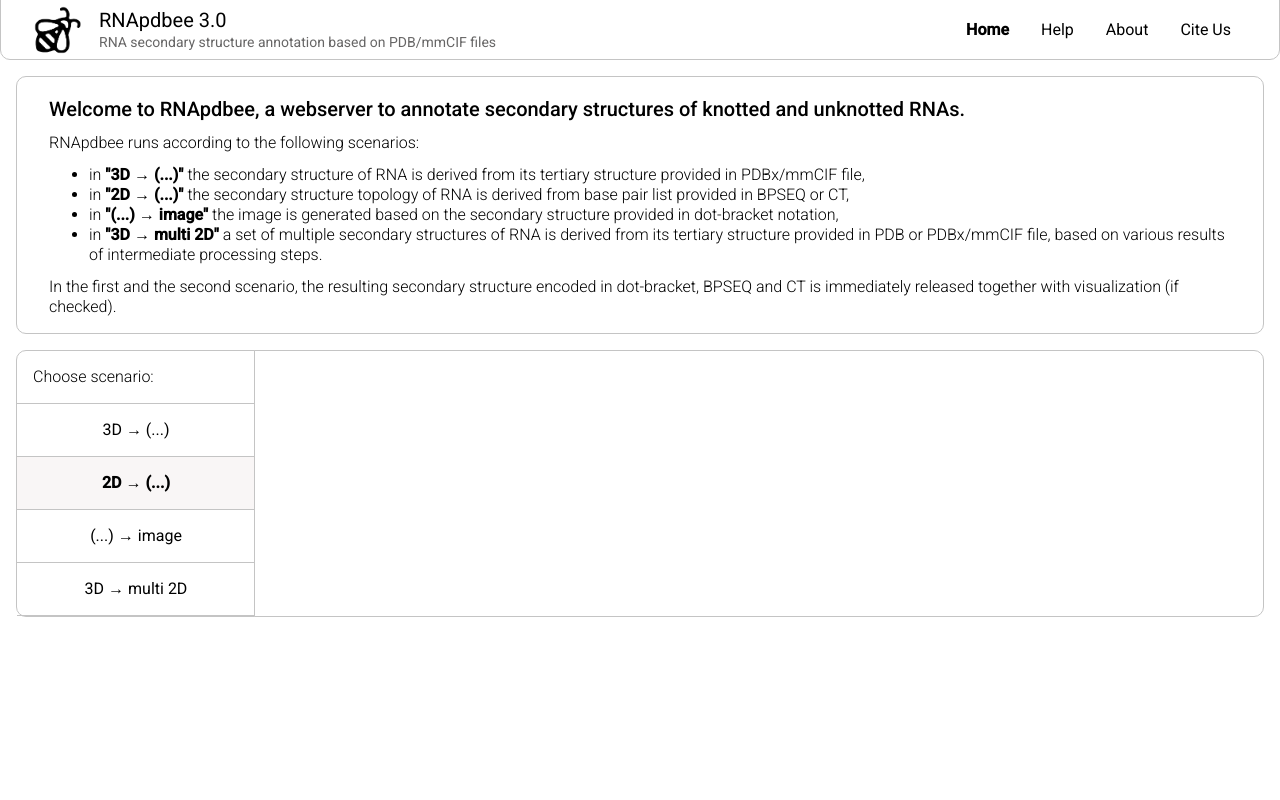
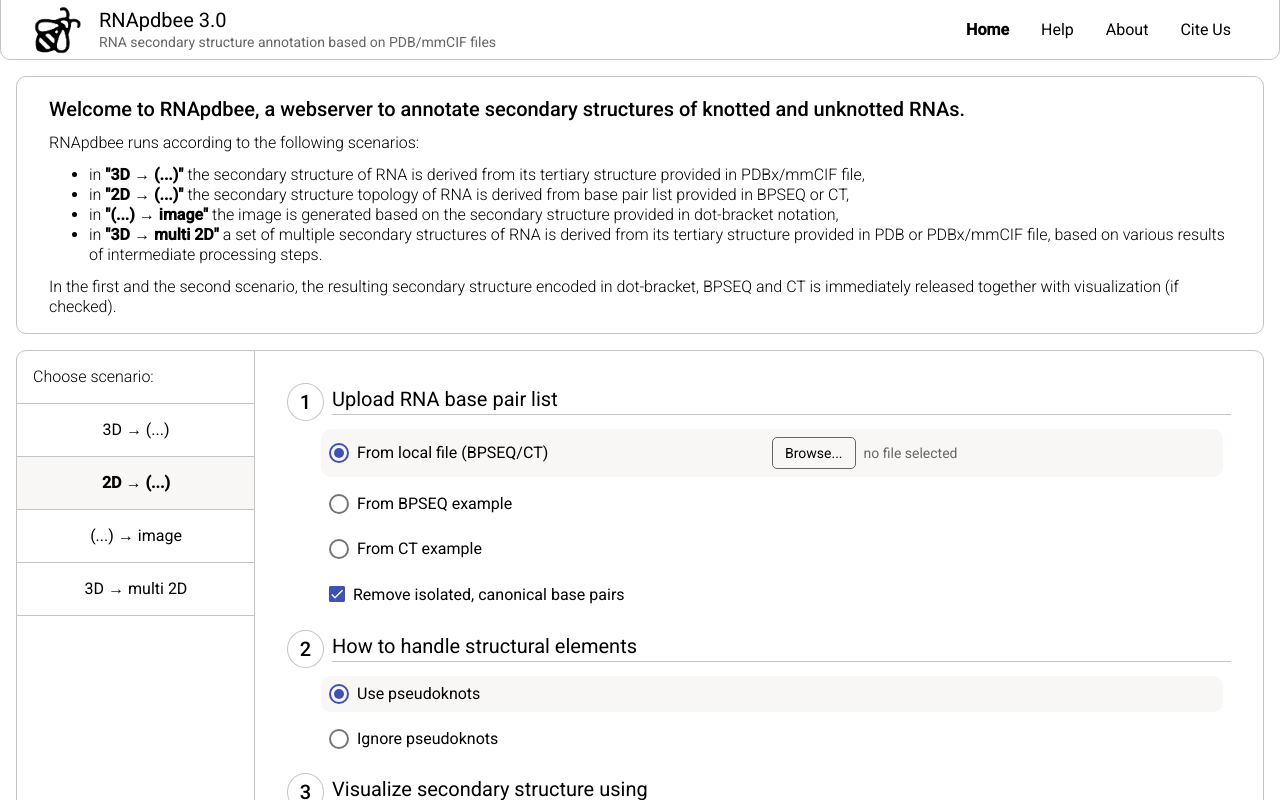
Before and after one commit to rnapdbee/rnapdbee-frontend, an Angular app: page / in a window 1280 px wide. Both pictures are taken after a click on the element "2D → (...)". Shown: the top 800 px of the page. Built offline with nearby package versions, Linux system fonts and the light colour scheme.

Commit message:
feat: secondary-to-dbn complete input form

```diff
--- a/src/app/calculations/calculations.module.ts
+++ b/src/app/calculations/calculations.module.ts
@@ -4,12 +4,16 @@
 import { TertiaryToDBNInputFormComponent } from './components/tertiary-to-dbn-input-form/tertiary-to-dbn-input-form.component';
 import { TertiaryToDbnUploadFormComponent } from './components/tertiary-to-dbn-input-form/tertiary-to-dbn-upload-form/tertiary-to-dbn-upload-form.component';
 import { HomeComponent } from './pages/home/home.component';
+import { SecondaryToDbnInputFormComponent } from './components/secondary-to-dbn-input-form/secondary-to-dbn-input-form.component';
+import { SecondaryToDbnUploadFormComponent } from './components/secondary-to-dbn-input-form/secondary-to-dbn-upload-form/secondary-to-dbn-upload-form.component';
 
 
 const COMPONENTS = [
   HomeComponent,
   TertiaryToDBNInputFormComponent,
   TertiaryToDbnUploadFormComponent,
+  SecondaryToDbnInputFormComponent,
+  SecondaryToDbnUploadFormComponent,
 ];
 
 const MODULES = [
--- /dev/null
+++ b/src/app/calculations/components/secondary-to-dbn-input-form/secondary-to-dbn-input-form.component.html
@@ -0,0 +1,26 @@
+<form [formGroup]="paramsForm" (ngSubmit)="onSubmit()">
+  <app-step [value]="1">Upload RNA base pair list</app-step>
+  <app-secondary-to-dbn-upload-form (uploadChange)="onUploadMethodChange($event)"></app-secondary-to-dbn-upload-form>
+
+  <app-checkbox formControlName="removeIsolated" label="Remove isolated, canonical base pairs"></app-checkbox>
+
+  <app-step [value]="2">How to handle structural elements</app-step>
+  <mat-radio-group formControlName="structuralElementsHandling">
+    <app-radio-button *ngFor="let item of STRUCTURAL_ELEMENTS_HANDLING" [value]="item.key" [label]="item.label"
+      [checked]="paramsForm.value.structuralElementsHandling === item.key">
+    </app-radio-button>
+  </mat-radio-group>
+
+  <app-step [value]="3">Visualize secondary structure using</app-step>
+  <mat-radio-group formControlName="visualizationTool">
+    <app-radio-button *ngFor="let item of VISUALISATION_TOOL" [value]="item.key" [label]="item.label"
+      [checked]="paramsForm.value.visualizationTool === item.key">
+    </app-radio-button>
+  </mat-radio-group>
+
+  <mat-divider></mat-divider>
+
+  <div class="submit">
+    <button mat-raised-button color="primary" type="submit" [disabled]="!isValid()">Run</button>
+  </div>
+</form>
--- /dev/null
+++ b/src/app/calculations/components/secondary-to-dbn-input-form/secondary-to-dbn-input-form.component.scss
@@ -0,0 +1,17 @@
+@import "src/variables";
+
+:host {
+  form {
+    margin: 1rem auto;
+
+    .submit {
+      display: flex;
+      justify-content: flex-end;
+      margin: 1rem 0;
+
+      button {
+        padding: 0 3.5rem;
+      }
+    }
+  }
+}
--- /dev/null
+++ b/src/app/calculations/components/secondary-to-dbn-input-form/secondary-to-dbn-input-form.component.ts
@@ -0,0 +1,42 @@
+import { Component, OnInit } from '@angular/core';
+import { FormBuilder } from '@angular/forms';
+import { STRUCTURAL_ELEMENTS_HANDLING, VISUALISATION_TOOL } from 'src/app/shared/constants/param-options.const';
+import { UploadMethod } from 'src/app/shared/models/upload-type.model';
+
+@Component({
+  selector: 'app-secondary-to-dbn-input-form',
+  templateUrl: './secondary-to-dbn-input-form.component.html',
+  styleUrls: ['./secondary-to-dbn-input-form.component.scss']
+})
+export class SecondaryToDbnInputFormComponent {
+
+  constructor(private readonly fb: FormBuilder) { }
+
+  STRUCTURAL_ELEMENTS_HANDLING = STRUCTURAL_ELEMENTS_HANDLING;
+  VISUALISATION_TOOL = VISUALISATION_TOOL;
+
+  uploadMethod: UploadMethod | undefined;
+
+  paramsForm = this.fb.group({
+    removeIsolated: [true],
+    structuralElementsHandling: [STRUCTURAL_ELEMENTS_HANDLING[0].key],
+    visualizationTool: [VISUALISATION_TOOL[0].key]
+  })
+
+  isValid() {
+    if(this.uploadMethod && this.uploadMethod.valid) {
+      return true;
+    }
+    return false;
+  }
+
+  onUploadMethodChange(event: UploadMethod) {
+    this.uploadMethod = event;
+  }
+
+  onSubmit() {
+    // TODO: submit form to service
+    console.log(this.paramsForm.value);
+    console.log(this.uploadMethod);
+  }
+}
--- /dev/null
+++ b/src/app/calculations/components/secondary-to-dbn-input-form/secondary-to-dbn-upload-form/secondary-to-dbn-upload-form.component.html
@@ -0,0 +1,35 @@
+<form>
+  <mat-radio-group [(ngModel)]="currentUploadType" (ngModelChange)="onMethodChange()" name="upload-type">
+    <app-radio-button
+      label="From local file (BPSEQ/CT)"
+      [value]="UploadType.fromLocalFile"
+      [checked]="currentUploadType === UploadType.fromLocalFile">
+
+      <div inline class="file-upload">
+        <label for="file-input">Browse...</label>
+        <input type="file" (change)="uploadFile($event)" id="file-input" name="file">
+        <span>
+          {{ file ? file.name : 'no file selected' }}
+        </span>
+      </div>
+    </app-radio-button>
+
+    <app-radio-button
+      label="From BPSEQ example"
+      [value]="UploadType.fromExample"
+      [checked]="isExampleChecked('bpseq')"
+      (click)="onExampleTypeChange('bpseq')">
+
+      <app-example-picker [examples]="bpseq_examples" (selected)="onBpseqExampleSelect($event)"></app-example-picker>
+    </app-radio-button>
+
+    <app-radio-button
+      label="From CT example"
+      [value]="UploadType.fromExample"
+      [checked]="isExampleChecked('ct')"
+      (click)="onExampleTypeChange('ct')">
+
+      <app-example-picker [examples]="ct_examples" (selected)="onCtExampleSelect($event)"></app-example-picker>
+    </app-radio-button>
+  </mat-radio-group>
+</form>
--- /dev/null
+++ b/src/app/calculations/components/secondary-to-dbn-input-form/secondary-to-dbn-upload-form/secondary-to-dbn-upload-form.component.scss
@@ -0,0 +1,26 @@
+@import "src/variables";
+
+:host {
+  form {
+    .file-upload {
+      display: flex;
+      align-items: center;
+      flex-wrap: wrap;
+
+      label {
+        padding: 5px .75rem;
+        border-radius: 5px;
+        border: 1px solid $accent;
+      }
+
+      input[type=file] {
+        display: none;
+      }
+
+      span {
+        margin-left: .5rem;
+        color: $accent;
+      }
+    }
+  }
+}
--- /dev/null
+++ b/src/app/calculations/components/secondary-to-dbn-input-form/secondary-to-dbn-upload-form/secondary-to-dbn-upload-form.component.ts
@@ -0,0 +1,93 @@
+import { Component, EventEmitter, OnInit, Output } from '@angular/core';
+import { SECONDARY_TO_DBN_BPSEQ_EXAMPLES, SECONDARY_TO_DBN_CT_EXAMPLES } from 'src/app/shared/constants/secondary-to-dbn-examples.const';
+import { Example } from 'src/app/shared/models/example.model';
+import { UploadMethod, UploadMethodType } from 'src/app/shared/models/upload-type.model';
+
+@Component({
+  selector: 'app-secondary-to-dbn-upload-form',
+  templateUrl: './secondary-to-dbn-upload-form.component.html',
+  styleUrls: ['./secondary-to-dbn-upload-form.component.scss']
+})
+export class SecondaryToDbnUploadFormComponent implements OnInit {
+
+  @Output() uploadChange = new EventEmitter<UploadMethod>()
+
+  UploadType: typeof UploadMethodType = UploadMethodType;
+  currentUploadType = this.UploadType.fromLocalFile;
+  bpseq_examples = SECONDARY_TO_DBN_BPSEQ_EXAMPLES;
+  ct_examples = SECONDARY_TO_DBN_CT_EXAMPLES;
+
+  file: File | null = null;
+  _fileError = '';
+
+  bpseqExample: Example | null = null;
+  ctExample: Example | null = null;
+  exampleType: string = '';
+
+  ngOnInit(): void {
+    this.notifyChanges();
+  }
+
+  uploadFile(event: Event) {
+    let files = (event.target as HTMLInputElement).files;
+    if (files && files?.length > 0) {
+      let file = files[0];
+      this.setAndValidateFile(file);
+    }
+  }
+
+  setAndValidateFile(file: File) {
+    // TODO: implement validation for file
+    this.file = file;
+    this.notifyChanges();
+  }
+
+  isExampleChecked(type: string) {
+    return this.exampleType === type &&
+      this.currentUploadType === this.UploadType.fromExample;
+  }
+
+  onBpseqExampleSelect(event: Example) {
+    this.bpseqExample = event;
+    this.notifyChanges();
+  }
+
+  onCtExampleSelect(event: Example) {
+    this.ctExample = event;
+    this.notifyChanges();
+  }
+
+  onExampleTypeChange(type: string) {
+    this.exampleType = type;
+    this.notifyChanges();
+  }
+
+  onMethodChange() {
+    this.notifyChanges();
+  }
+
+  notifyChanges() {
+    let payload: UploadMethod = {
+      type: UploadMethodType.fromLocalFile,
+      data: null,
+      valid: false,
+    };
+
+    switch (this.currentUploadType) {
+      case UploadMethodType.fromLocalFile:
+        payload.type = UploadMethodType.fromLocalFile;
+        payload.data = this.file;
+        payload.valid = !this._fileError && !!this.file;
+        break;
+      case UploadMethodType.fromExample:
+        payload.type = UploadMethodType.fromExample;
+        payload.data = this.exampleType === 'bpseq' ? this.bpseqExample : this.ctExample;
+        payload.valid = this.exampleType === 'bpseq' ? !!this.bpseqExample : !!this.ctExample;
+        break;
+      default:
+        return;
+    }
+
+    this.uploadChange.emit(payload);
+  }
+}
--- a/src/app/calculations/pages/home/home.component.html
+++ b/src/app/calculations/pages/home/home.component.html
@@ -40,7 +40,7 @@
           <app-tertiary-to-dbn-input-form></app-tertiary-to-dbn-input-form>
         </ng-container>
         <ng-container *ngSwitchCase="CalculationType.SecondaryToDBN">
-          <!-- TODO: SecondaryToDBNComponent -->
+          <app-secondary-to-dbn-input-form></app-secondary-to-dbn-input-form>
         </ng-container>
         <ng-container *ngSwitchCase="CalculationType.DBNToImage">
           <!-- TODO: DBNToImageComponent -->
--- /dev/null
+++ b/src/app/shared/constants/secondary-to-dbn-examples.const.ts
@@ -0,0 +1,37 @@
+import { Example } from "../models/example.model";
+
+export const SECONDARY_TO_DBN_BPSEQ_EXAMPLES: Example[] = [
+  {
+    no: 1,
+    name: '1EHZ.bpseq',
+    path: 'assets/examples/secondary-to-dbn/1EHZ.bpseq'
+  },
+  {
+    no: 2,
+    name: '2Z74.bpseq',
+    path: 'assets/examples/secondary-to-dbn/2Z74.bpseq'
+  },
+  {
+    no: 3,
+    name: '3G78.bpseq',
+    path: 'assets/examples/secondary-to-dbn/3G78.bpseq'
+  },
+];
+
+export const SECONDARY_TO_DBN_CT_EXAMPLES: Example[] = [
+  {
+    no: 1,
+    name: '1EHZ.ct',
+    path: 'assets/examples/secondary-to-dbn/1EHZ.ct'
+  },
+  {
+    no: 2,
+    name: '2Z74.ct',
+    path: 'assets/examples/secondary-to-dbn/2Z74.ct'
+  },
+  {
+    no: 3,
+    name: '3G78.ct',
+    path: 'assets/examples/secondary-to-dbn/3G78.ct'
+  },
+];
```
Also changed, not shown: 1 other file (tests, documents, lock files or other folders).
